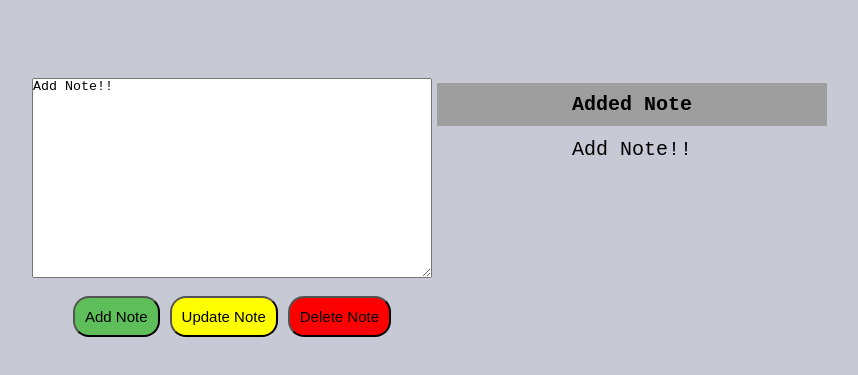
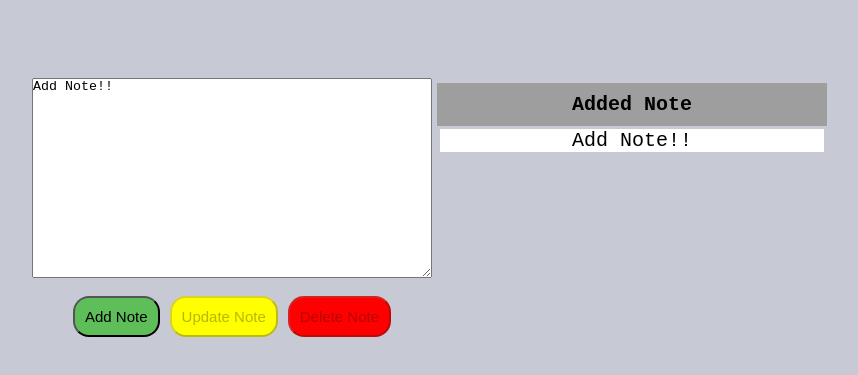
Before and after one commit to sumitgsh/30Days30Projects, a plain HTML site: page Notes-App-Day-4/index.html in a window 1280 px wide. Both pictures are taken after a click on the button "Add Note". Shown: the part 117-492 px from the top of the page, without its empty margins (208-1066 px from the left). Drawn offline with Linux system fonts and the light colour scheme.

Commit message:
challenge done

```diff
--- a/Notes-App-Day-4/index.html
+++ b/Notes-App-Day-4/index.html
@@ -14,14 +14,14 @@
             <textarea id="textInp" >Add Note!!</textarea><br>
             <div class="btn">
                      <button id="addNote" style="background-color:rgb(94,190,90);">Add Note</button>
-                     <button id="editNote" style="background-color: yellow;"> Update Note</button>
-                     <button id="delNote" style="background-color: red;">Delete Note</button>
+                     <button id="editNote" disabled="true" style="background-color: yellow;"> Update Note</button>
+                     <button id="delNote"  disabled="true" style="background-color: red;">Delete Note</button>
             </div>
         </div>
             <div class="notesList">
                 <h1 style="text-align: center;background-color:rgb(158,158,158);padding: 1rem; font-size: 2rem;">Added Note</h1>
-                <div>
-                 <p id="note"></p>
+                <div id="content">
+
                 </div>
             </div>
 
--- a/Notes-App-Day-4/script.js
+++ b/Notes-App-Day-4/script.js
@@ -1,27 +1,50 @@
 
-addNote=document.getElementById("addNote")
-editNOte=document.getElementById('editNote')
-delNote=document.getElementById('delNote')
-inpText=document.getElementById('textInp')
-noteArea=document.getElementById("note")
-
-
+const addNote=document.getElementById("addNote")
+const editNote=document.getElementById('editNote')
+const delNote=document.getElementById('delNote')
+const inpText=document.getElementById('textInp')
+const noteArea=document.getElementById("content")
 
 
 function newNote(text)
 {
-console.log(text)
-noteArea.insertAdjacentHTML("afterend",
-        `<p style="text-align:center;">
+noteArea.insertAdjacentHTML("afterbegin",
+        `<p style="text-align:center;background-color:white;margin:0.3rem;">
         ${text}
         </p>`)
-
 }
 
 
+//add note
+addNote.addEventListener('click',()=>
+{
+    editNote.setAttribute("disabled",true)
+    newNote(inpText.value)
+})
+
+var tar
+document.querySelector('#content').addEventListener('click',function(event){
+
+    tar=event.target
+    inpText.value=event.target.textContent.replace(/\s+/g, " ").trim()
+
+    addNote.setAttribute("disabled",true)
+
+    //enable editNote,delNote
+    editNote.removeAttribute("disabled")
+    delNote.removeAttribute("disabled")
 
 
-addNote.addEventListener('click',()=>
+})
+
+//update note
+editNote.addEventListener('click',(event)=>
 {
-    newNote(inpText.value)
+    tar.innerHTML=inpText.value
 })
+
+//Delete note
+delNote.addEventListener('click',(event)=>
+{
+    tar.remove()
+})
--- a/Notes-App-Day-4/style.css
+++ b/Notes-App-Day-4/style.css
@@ -61,5 +61,9 @@ button{
 #note
 {
     padding: .6rem;
+}
 
+p
+{
+    cursor: pointer;
 }
```
